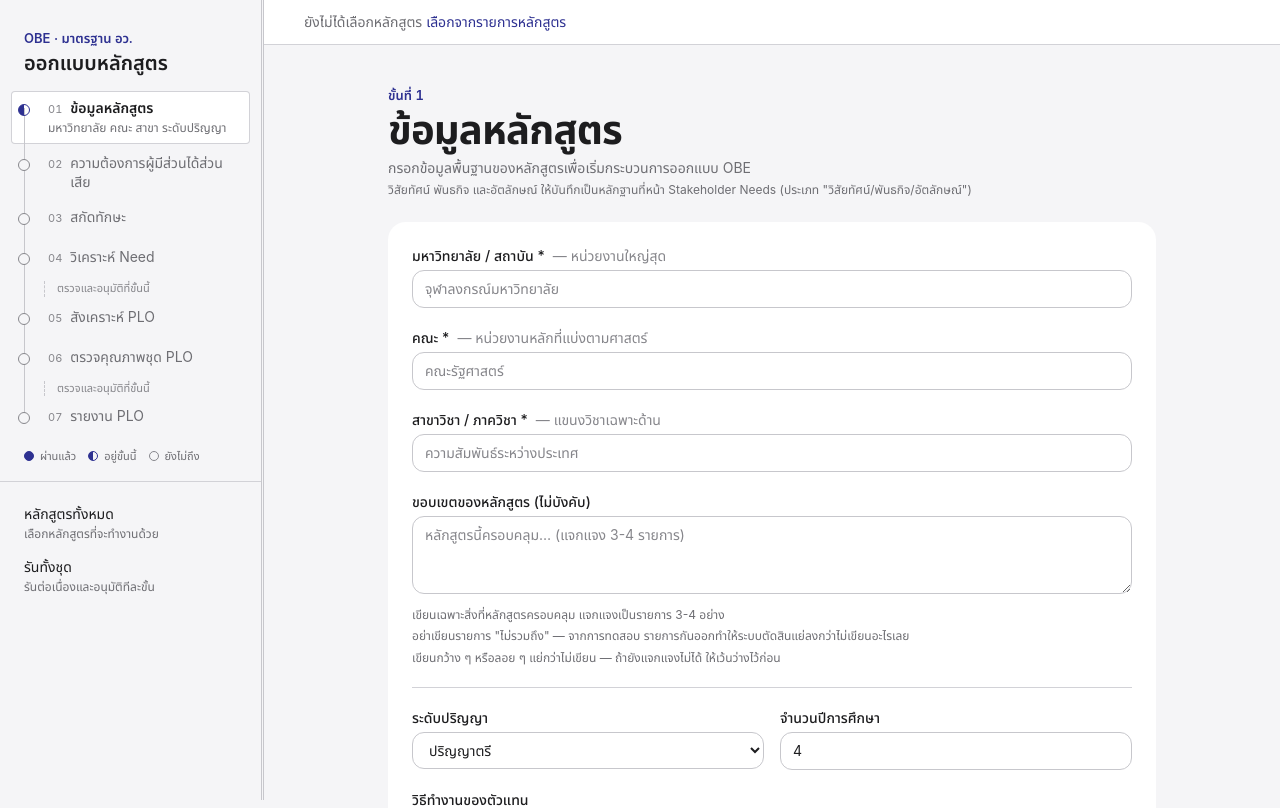
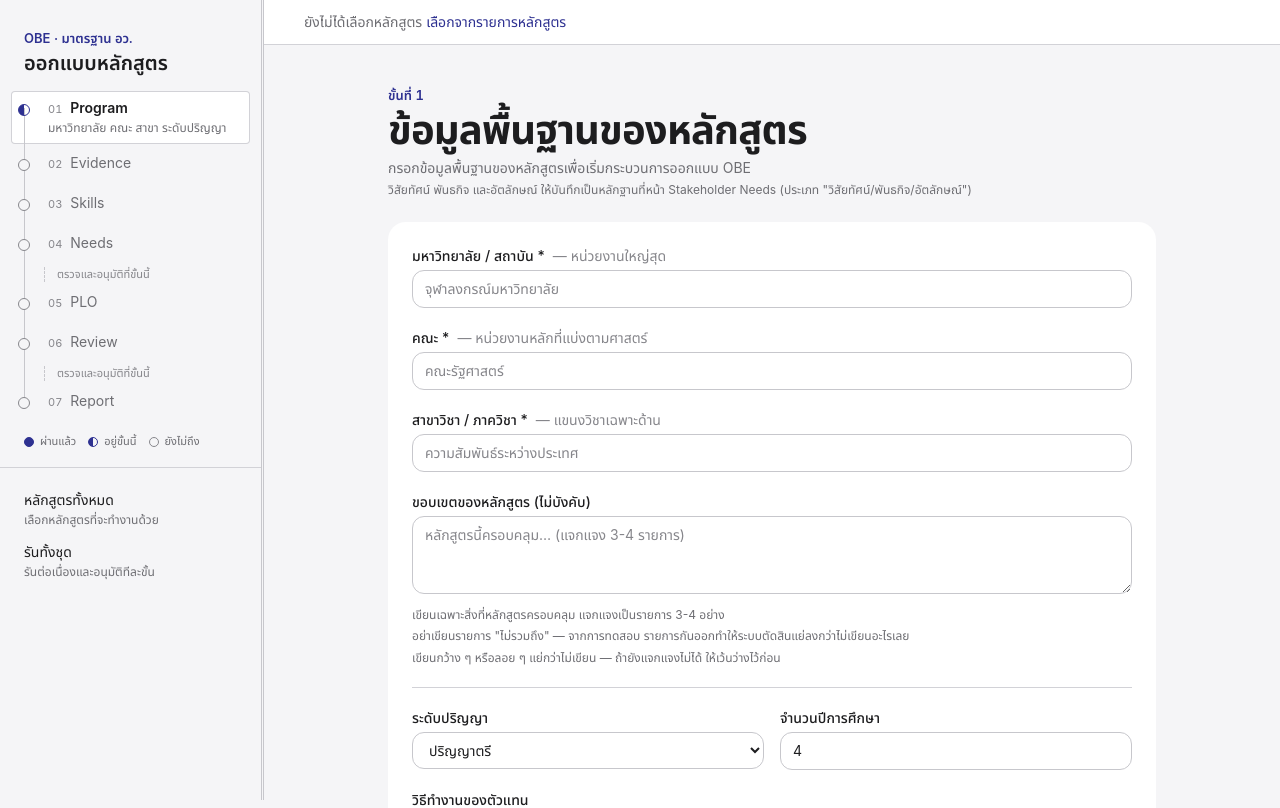
Before and after one commit to EventHorizon04/Agent-Curriculum-Design, a React (Vite) app in the folder frontend/: page /intake in a window 1280 px wide. Shown: the top 808 px of the page. Built offline with nearby package versions, Linux system fonts and the light colour scheme.

Commit message:
feat(ui): English technical labels, Thai page titles, one review-note chip
Co-Authored-By: Claude Opus 5.5 <noreply@anthropic.com>

```diff
--- /dev/null
+++ b/frontend/src/components/ReviewNoteChip.tsx
@@ -0,0 +1,18 @@
+/** The one marker for "the AI suggests a second look". It never blocks approval. */
+export default function ReviewNoteChip({
+  count,
+  className,
+}: {
+  count?: number
+  className?: string
+}) {
+  return (
+    <span
+      className={`chip chip-marker${className ? ` ${className}` : ''}`}
+      title="AI แนะนำให้ทบทวน ไม่บล็อกการอนุมัติ — อาจารย์ตัดสินเองว่าจะแก้หรือไม่"
+      style={{ cursor: 'help' }}
+    >
+      {count === undefined ? 'ข้อสังเกต' : `ข้อสังเกต ${count}`}
+    </span>
+  )
+}
--- a/frontend/src/constants/stages.ts
+++ b/frontend/src/constants/stages.ts
@@ -22,28 +22,28 @@ export const STAGES: StageDef[] = [
     key: 'intake',
     route: '/intake',
     ordinal: 1,
-    label: 'ข้อมูลหลักสูตร',
+    label: 'Program',
     summary: 'มหาวิทยาลัย คณะ สาขา ระดับปริญญา',
   },
   {
     key: 'stakeholder_needs',
     route: '/stakeholder-needs',
     ordinal: 2,
-    label: 'ความต้องการผู้มีส่วนได้ส่วนเสีย',
+    label: 'Evidence',
     summary: 'เก็บหลักฐานจากสภาวิชาชีพ ผู้ประกอบการ ศิษย์เก่า',
   },
   {
     key: 'skill_extraction',
     route: '/skill-extraction',
     ordinal: 3,
-    label: 'สกัดทักษะ',
+    label: 'Skills',
     summary: 'อ่านหลักฐานเป็นทักษะ แล้วจัดกลุ่มตาม KSEC',
   },
   {
     key: 'need_analysis',
     route: '/need-analysis',
     ordinal: 4,
-    label: 'วิเคราะห์ Need',
+    label: 'Needs',
     summary: 'รวมกลุ่มทักษะเป็น Need และรวม Need ที่ซ้ำกัน',
     gateNote: 'ตรวจและอนุมัติที่ขั้นนี้',
   },
@@ -51,14 +51,14 @@ export const STAGES: StageDef[] = [
     key: 'plo_synthesis',
     route: '/plo-synthesis',
     ordinal: 5,
-    label: 'สังเคราะห์ PLO',
+    label: 'PLO',
     summary: 'หนึ่ง Need เป็นหนึ่ง PLO สูงสุด 10 ข้อหลัก',
   },
   {
     key: 'plo_review',
     route: '/plo-review',
     ordinal: 6,
-    label: 'ตรวจคุณภาพชุด PLO',
+    label: 'Review',
     summary: 'ตรวจทั้งชุด ส่งกลับไปแก้ แล้วผู้ออกแบบอนุมัติ',
     gateNote: 'ตรวจและอนุมัติที่ขั้นนี้',
   },
@@ -66,7 +66,7 @@ export const STAGES: StageDef[] = [
     key: 'plo_report',
     route: '/plo-report',
     ordinal: 7,
-    label: 'รายงาน PLO',
+    label: 'Report',
     summary: 'ชุด PLO สุดท้ายหลังอนุมัติ ย้อนรอยหลักฐาน และส่งออก',
   },
 ]
@@ -75,8 +75,8 @@ export const STAGES: StageDef[] = [
 export type AgentMode = 'multi' | 'single'
 
 export const AGENT_MODE_LABEL_TH: Record<AgentMode, string> = {
-  multi: 'หลายตัวแทน',
-  single: 'ตัวแทนเดียว',
+  multi: 'Multi-agent',
+  single: 'Single-agent',
 }
 
 /** The rail for one mode. A single-agent program has no skill stage and no
@@ -92,7 +92,7 @@ export function stagesFor(mode: AgentMode): StageDef[] {
       ordinal: i + 1,
       ...(s.key === 'plo_synthesis'
         ? {
-            label: 'ตรวจ PLO',
+            label: 'PLO',
             summary: 'ตัวแทนเขียน PLO จาก Need ที่อนุมัติ แล้วผู้ออกแบบตรวจและอนุมัติ',
             gateNote: review?.gateNote,
           }
--- a/frontend/src/constants/stakeholder.ts
+++ b/frontend/src/constants/stakeholder.ts
@@ -57,11 +57,11 @@ export const isRequirementStakeholder = (value: string): boolean =>
   REQUIREMENT_STAKEHOLDER_TYPES.has(value)
 
 export const KSEC_LABEL: Record<string, string> = {
-  K: 'K · ความรู้',
-  S: 'S · ทักษะ',
-  EC: 'E|C · คุณธรรมและคุณลักษณะ',
-  E: 'E · คุณธรรมจริยธรรม',
-  C: 'C · คุณลักษณะบุคคล',
+  K: 'Knowledge',
+  S: 'Skill',
+  EC: 'Ethics & Character',
+  E: 'Ethics',
+  C: 'Character',
 }
 
 export const KSEC_COLOR: Record<string, string> = {
--- a/frontend/src/pages/Intake.tsx
+++ b/frontend/src/pages/Intake.tsx
@@ -13,8 +13,8 @@ const DEGREE_OPTIONS = [
 ]
 
 const AGENT_MODE_OPTIONS: { value: AgentMode; label: string }[] = [
-  { value: 'multi', label: 'หลายตัวแทน (4 agents): แต่ละขั้นมีตัวแทนของตัวเอง มีการโหวตและตรวจซ้ำ' },
-  { value: 'single', label: 'ตัวแทนเดียว: LLM ตัวเดียวทำทุกขั้นและตรวจงานตัวเอง' },
+  { value: 'multi', label: 'Multi-agent (4 agents): แต่ละขั้นมีตัวแทนของตัวเอง มีการโหวตและตรวจซ้ำ' },
+  { value: 'single', label: 'Single-agent: LLM ตัวเดียวทำทุกขั้นและตรวจงานตัวเอง' },
 ]
 
 interface FormState {
@@ -167,7 +167,7 @@ export default function Intake() {
     <div className="mx-auto max-w-3xl text-left">
       <div className="mb-6">
         <p className="eyebrow">ขั้นที่ 1</p>
-        <h1 className="page-title">ข้อมูลหลักสูตร</h1>
+        <h1 className="page-title">ข้อมูลพื้นฐานของหลักสูตร</h1>
         <p className="mt-1 text-sm text-pencil">
           {editing
             ? 'ข้อมูลของหลักสูตรที่กำลังทำอยู่ — แก้ไขแล้วกดบันทึกได้'
--- a/frontend/src/pages/NeedAnalysis.tsx
+++ b/frontend/src/pages/NeedAnalysis.tsx
@@ -296,7 +296,7 @@ export default function NeedAnalysis() {
     <div className="max-w-4xl">
       <div className="mb-6">
         <p className="eyebrow">ขั้นที่ {ordinalOf('need_analysis', mode ?? 'multi')}</p>
-        <h1 className="page-title mb-1">วิเคราะห์ Need</h1>
+        <h1 className="page-title mb-1">วิเคราะห์ความต้องการ</h1>
         <p className="text-sm text-pencil">
           {single
             ? 'Need ที่ตัวแทนเขียนจากหลักฐานโดยตรง — ตรวจและอนุมัติที่ขั้นนี้'
--- a/frontend/src/pages/PloReport.tsx
+++ b/frontend/src/pages/PloReport.tsx
@@ -2,6 +2,7 @@ import { useState, useEffect, useCallback, useMemo } from 'react'
 import { Link } from 'react-router-dom'
 import { useProgram } from '../hooks/useProgram'
 import { useReloadOnJobs } from '../hooks/useReloadOnJobs'
+import ReviewNoteChip from '../components/ReviewNoteChip'
 import { LoadingLine } from '../components/RunProgress'
 import api from '../api/client'
 import type { JobKind } from '../api/jobs'
@@ -343,7 +344,7 @@ export default function PloReport() {
     <div className="space-y-6">
       <header>
         <p className="eyebrow">ขั้นที่ {ordinalOf('plo_report', mode ?? 'multi')}</p>
-        <h1 className="page-title">รายงาน PLO</h1>
+        <h1 className="page-title">รายงานผลลัพธ์การเรียนรู้</h1>
         <p className="mt-1 text-sm text-pencil">
           ชุด PLO ที่อนุมัติแล้ว พร้อมที่มาของแต่ละข้อ — ตรวจให้ครบก่อนส่งออก
         </p>
@@ -674,7 +675,7 @@ function PloRow({
             <ul className="mt-2 space-y-1">
               {softFindings.map((f) => (
                 <li key={f.criterion} className="text-sm text-marker-ink">
-                  <span className="chip chip-marker mr-1.5">ข้อสังเกต</span>
+                  <ReviewNoteChip className="mr-1.5" />
                   {findingLabel(f.criterion)}
                   {f.note_th && <span className="text-pencil"> · {f.note_th}</span>}
                 </li>
@@ -684,7 +685,7 @@ function PloRow({
             <ul className="mt-2 space-y-1">
               {p.soft_flags.map((f) => (
                 <li key={f} className="text-sm text-marker-ink">
-                  <span className="chip chip-marker mr-1.5">ข้อสังเกต</span>
+                  <ReviewNoteChip className="mr-1.5" />
                   {findingLabel(f)}
                 </li>
               ))}
--- a/frontend/src/pages/PloReview.tsx
+++ b/frontend/src/pages/PloReview.tsx
@@ -3,6 +3,7 @@ import { Link, useNavigate } from 'react-router-dom'
 import { useProgram } from '../hooks/useProgram'
 import { useJobs } from '../hooks/useProgramJobs'
 import { useReloadOnJobs } from '../hooks/useReloadOnJobs'
+import ReviewNoteChip from '../components/ReviewNoteChip'
 import RunProgress, { LoadingLine, RunFailure } from '../components/RunProgress'
 import { PLO_REPORT_PLAN, PLO_REVIEW_PLAN } from '../constants/runPlans'
 import api from '../api/client'
@@ -209,7 +210,7 @@ export default function PloReview() {
     <div className="space-y-6">
       <header>
         <p className="eyebrow">ขั้นที่ 6</p>
-        <h1 className="page-title">ตรวจคุณภาพชุด PLO</h1>
+        <h1 className="page-title">ทบทวนผลลัพธ์การเรียนรู้</h1>
         <p className="mt-1 text-sm text-pencil">
           QA agent อ่าน PLO ทั้งชุดที่ทำเสร็จแล้ว แล้วให้คำแนะนำ — ข้อที่ตรงกันและแก้ได้จะถูกส่งกลับไปแก้ให้ พร้อมบันทึกว่าแก้อะไร
         </p>
@@ -426,7 +427,7 @@ function Overview({ review }: { review: PLOSetReview }) {
             <ul className="mt-2 space-y-1">
               {ksec.flags.map((f) => (
                 <li key={f} className="text-sm text-marker-ink">
-                  <span className="chip chip-marker mr-1.5">ข้อสังเกต</span>
+                  <ReviewNoteChip className="mr-1.5" />
                   {KSEC_FLAG_TH[f] ?? f}
                 </li>
               ))}
@@ -452,7 +453,7 @@ function Overview({ review }: { review: PLOSetReview }) {
             <ul className="mt-2 space-y-1">
               {bloom.flags.map((f) => (
                 <li key={f} className="text-sm text-marker-ink">
-                  <span className="chip chip-marker mr-1.5">ข้อสังเกต</span>
+                  <ReviewNoteChip className="mr-1.5" />
                   {BLOOM_FLAG_TH[f] ?? f}
                 </li>
               ))}
--- a/frontend/src/pages/PloSynthesis.tsx
+++ b/frontend/src/pages/PloSynthesis.tsx
@@ -3,6 +3,7 @@ import { Link, useNavigate } from 'react-router-dom'
 import NextStageLink from '../components/NextStageLink'
 import RunProgress, { LoadingLine, RunFailure } from '../components/RunProgress'
 import { PLO_SYNTHESIS_PLAN, PLO_SYNTHESIS_CODE_ONLY_PLAN, SINGLE_PLOS_PLAN } from '../constants/runPlans'
+import ReviewNoteChip from '../components/ReviewNoteChip'
 import { SINGLE_STOP_REASON_TH, ordinalOf } from '../constants/stages'
 import { useAgentMode } from '../hooks/useAgentMode'
 import { useProgram } from '../hooks/useProgram'
@@ -346,7 +347,7 @@ export default function PloSynthesis() {
     <div>
       <div className="mb-6">
         <p className="eyebrow">ขั้นที่ {ordinalOf('plo_synthesis', mode ?? 'multi')}</p>
-        <h1 className="page-title">{single ? 'ตรวจ PLO' : 'สังเคราะห์ PLO'}</h1>
+        <h1 className="page-title">สังเคราะห์ผลลัพธ์การเรียนรู้</h1>
         <p className="mt-1 text-sm text-pencil">
           {single
             ? 'ตัวแทนเขียน PLO จาก Need ที่อนุมัติและตรวจงานตัวเอง — ตรวจ แก้ไข แล้วอนุมัติที่ขั้นนี้'
@@ -830,6 +831,7 @@ function PLOCard({
           ) : p.soft_flags?.length > 0 ? (
             <div className="mt-1 mb-2 flex flex-wrap items-center gap-1">
               {single && <span className="eyebrow mr-1">ตัวแทนประเมินเอง</span>}
+              <ReviewNoteChip count={p.soft_flags.length} />
               {p.soft_flags.map(f => (
                 <span key={f} className="chip chip-marker">
                   {findingLabel(f)}
--- a/frontend/src/pages/StakeholderNeeds.tsx
+++ b/frontend/src/pages/StakeholderNeeds.tsx
@@ -287,7 +287,7 @@ export default function StakeholderNeeds() {
     <div className="mx-auto max-w-3xl space-y-6 text-left">
       <div>
         <p className="eyebrow">ขั้นที่ 2</p>
-        <h1 className="page-title">หลักฐานผู้มีส่วนได้ส่วนเสีย</h1>
+        <h1 className="page-title">ข้อมูลผู้มีส่วนได้ส่วนเสีย</h1>
         <p className="mt-1 text-sm text-pencil">
           เพิ่มหลักฐานจากแหล่งต่างๆ เพื่อใช้ในการสังเคราะห์ PLO
         </p>
```
